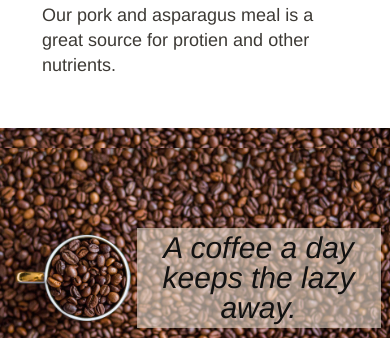
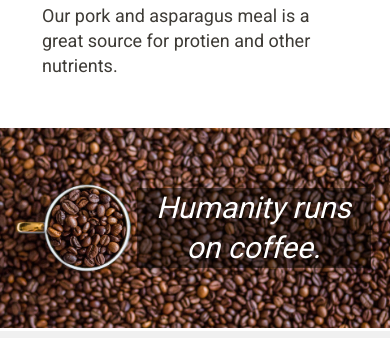
Before and after one commit to SeanTColeman/Sample-Site-Design, a plain HTML site: page index.html in a window 390 px wide. Shown: the part 1910-2248 px from the top of the page. Drawn offline with Linux system fonts and the light colour scheme.

Commit message:
Mobile fix / Added Font

```diff
--- a/index.html
+++ b/index.html
@@ -80,7 +80,7 @@
 
   <section class="section2">
     <div>
-      A coffee a day keeps the lazy away.
+      Humanity runs on coffee.
     </div>
   </section>
 
--- a/style.css
+++ b/style.css
@@ -1,3 +1,5 @@
+@import url('https://fonts.googleapis.com/css?family=Roboto');
+
 * {
   margin: 0;
   padding: 0;
@@ -7,7 +9,7 @@
 body {
   background: #fff;
   color: #3d3a35;
-  font-family: Helvetica, arial, sans-serif;
+  font-family: 'Roboto', sans-serif;
   margin: 0;
   padding: 0;
   list-style-type: none;
@@ -203,7 +205,7 @@ figure img, div img {
 
 /****************** PICTURE SECTION  **************************/
 .section2 {
-  height: 300px;
+  height: 200px;
   width: 100%;
   background-image: url('img/coffee-beans-2.jpg');
   background-size: 100% auto;
@@ -211,18 +213,19 @@ figure img, div img {
 }
 
 .section2 div {
-  background: rgba(237, 224, 208, 0.6);
-  padding: 5px;
+  background: rgba(0, 0, 0, 0.47);
+  padding: px;
   width: 60%;
   position: relative;
   top: 50%;
   left: 35%;
   transform: translateY(-50%);
   text-align: center;
-  color: #111;
+  color: #fff;
   font-style: italic;
+  font-weight: thin;
   font-size: 30px;
-  line-height: 30px;
+  line-height: 40px;
 }
 
 /***************************** FOOTER *************************/
@@ -427,6 +430,10 @@ footer {
     height: 160px;
   }
 
+  .section2 {
+    height: 300px;
+  }
+
   .footer-top {
     display: flex;
   }
```
Also changed, not shown: drinks.html (+1 -1 lines), food.html (+1 -1 lines), nutrition.html (+1 -1 lines).
